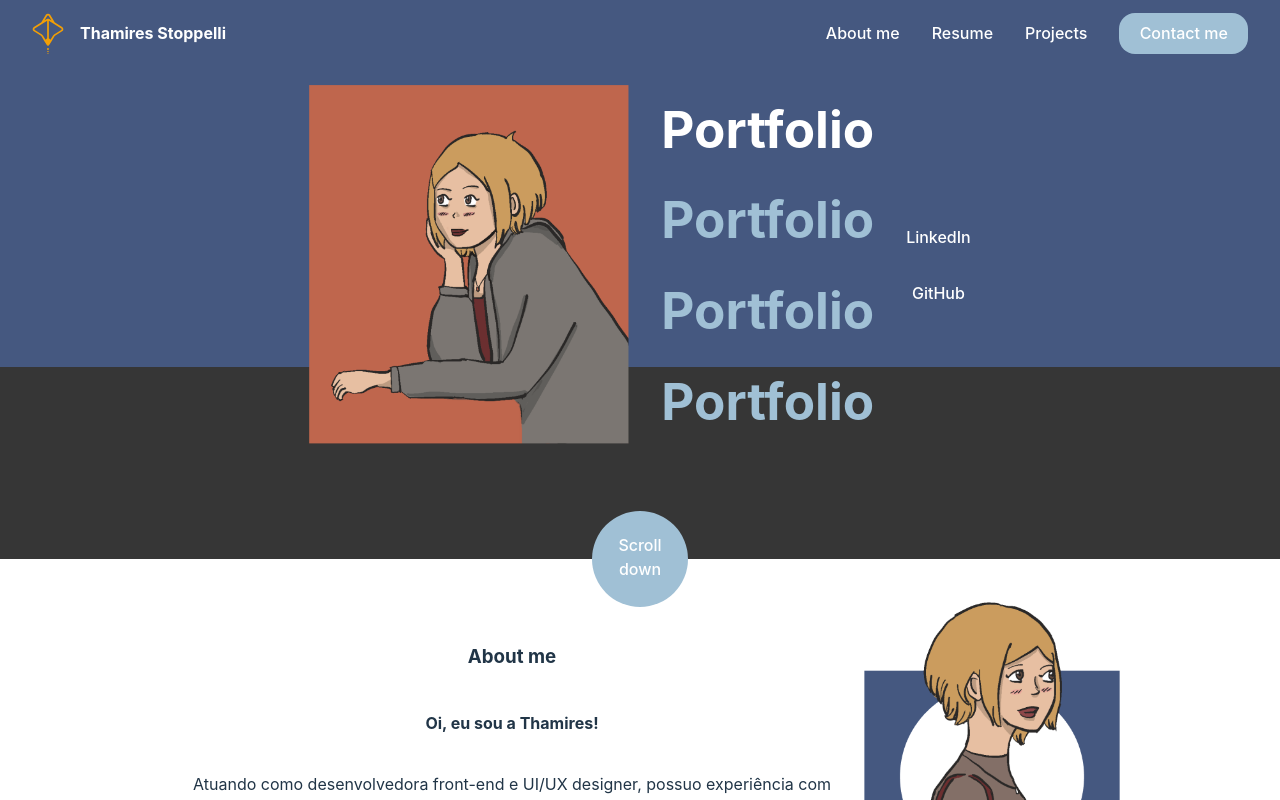
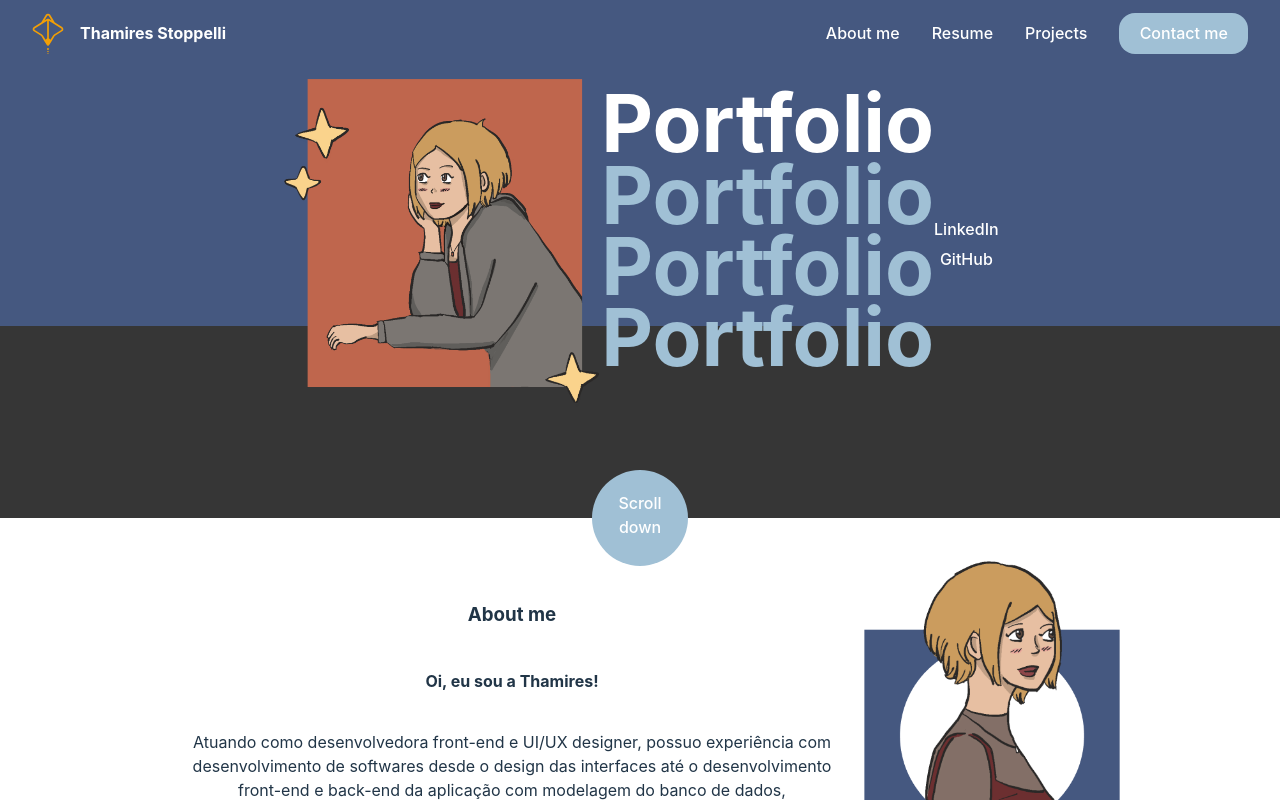
Before and after one commit to ThamiStoppelli/Portfolio, a React (Vite) app: page / in a window 1280 px wide. Shown: the top 800 px of the page. Built offline with nearby package versions, Linux system fonts and the light colour scheme.

Commit message:
working on cover title

```diff
--- a/src/components/Cover.css
+++ b/src/components/Cover.css
@@ -5,14 +5,22 @@
     flex-direction: row;
     align-items: center;
     justify-content: center;
-    gap: 2rem;
 }
 
-.cover-container .cover .first-title {
+.cover-container .cover .title-portfolio {
+    margin-bottom: 1rem;
+}
+
+.cover-container .cover h1, h2 {
+    font-size: 5rem;
+    line-height: 5px;
+}
+
+.cover-container .cover h1 {
     color: #fff;
 }
 
-.cover-container .cover .second-title {
+.cover-container .cover h2 {
     color: #A0C0D5;
 }
 
@@ -23,7 +31,7 @@
     justify-content: center;
     color: #fff;
     background-color: #455880;
-    gap: 2rem;
+    gap: 0.4rem;
 }
 
 .cover-container .cover img {
--- a/src/components/Cover.jsx
+++ b/src/components/Cover.jsx
@@ -9,11 +9,11 @@ function Cover() {
     <div className='cover-container'>
         <div className='cover'>
             <img src={image} alt='imagem'></img>
-            <div>
+            <div className='title-portfolio'>
                 <h1 className='first-title'>Portfolio</h1>
-                <h1 className='second-title'>Portfolio</h1>
-                <h1 className='second-title'>Portfolio</h1>
-                <h1 className='second-title'>Portfolio</h1>
+                <h2>Portfolio</h2>
+                <h2>Portfolio</h2>
+                <h2>Portfolio</h2>
             </div>
             <div className='links'>
                 <a href='https://www.linkedin.com/in/thamires-stoppelli-6ab51a175/'>LinkedIn</a>
--- a/src/index.css
+++ b/src/index.css
@@ -32,10 +32,10 @@ body {
   min-height: 100vh;
 }
 
-h1 {
+/* h1 {
   font-size: 3.2em;
   line-height: 1.1;
-}
+} */
 
 /* button {
   border-radius: 8px;
```
Also changed, not shown: src/assets/thami1.png.
